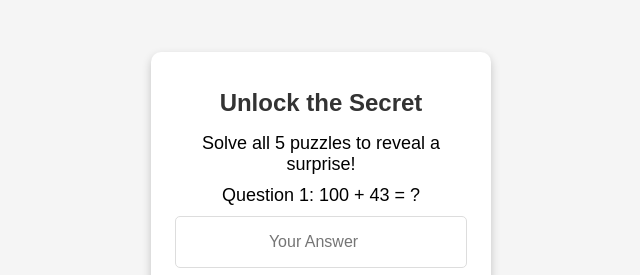
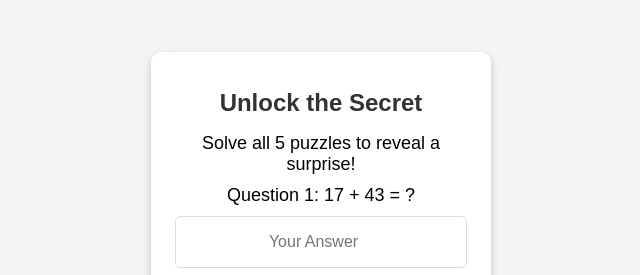
Before and after one commit to aslam1199/Math-game, a plain HTML site: page index.html in a window 1280 px wide. Shown: the part 206-481 px from the top of the page, 319-959 px from the left. Drawn offline with Linux system fonts and the light colour scheme.

Commit message:
Update index.html

```diff
--- a/index.html
+++ b/index.html
@@ -11,7 +11,7 @@
     <h1>Unlock the Secret</h1>
     <p id="message">Solve all 5 puzzles to reveal a surprise!</p>
     <div id="game">
-      <p id="question">Question 1: 100 + 43 = ?</p>
+      <p id="question">Question 1: 17 + 43 = ?</p>
       <input type="number" id="answer" placeholder="Your Answer">
       <button onclick="checkAnswer()">Submit</button>
     </div>
```
